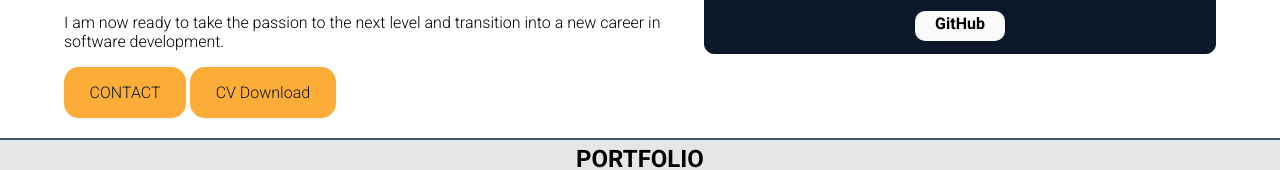
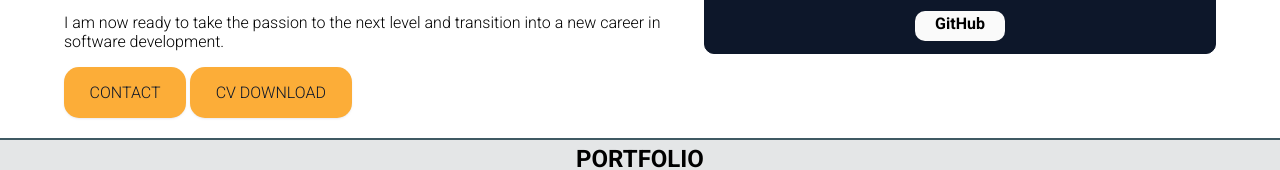
Before and after one commit to nico-dev-it/NewPortfolio, a plain HTML site: page index.html in a window 1280 px wide. Shown: the part 994-1164 px from the top of the page. Drawn offline with Linux system fonts and the light colour scheme.

Commit message:
cv download button updated

```diff
--- a/index.html
+++ b/index.html
@@ -56,7 +56,7 @@
         <p>I’m not on my computer, I like going on walk with my dog Bailey. I always had a passion for technology. I have been approached by others when they’ve experienced tech issues. I enjoyed helping others and solving issues.</p>
         <p>I am now ready to take the passion to the next level and transition into a new career in software development. </p>
         <a class="contactMe" href="#contact">CONTACT</a>
-        <a class="contactMe" href="#">CV Download</a>
+        <a class="contactMe" href="#">CV DOWNLOAD</a>
     </div>
     <div class="skillsContainer">
         <div class="skill">HTML</div>
```
